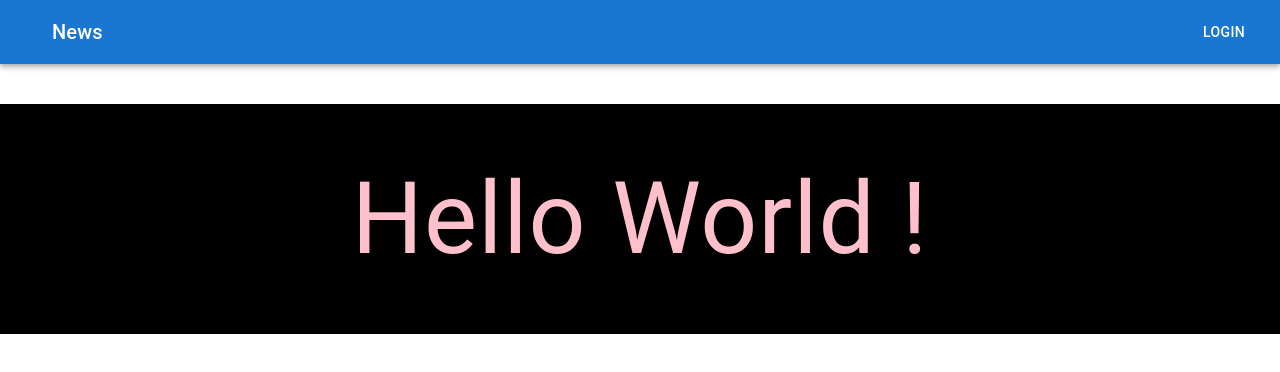
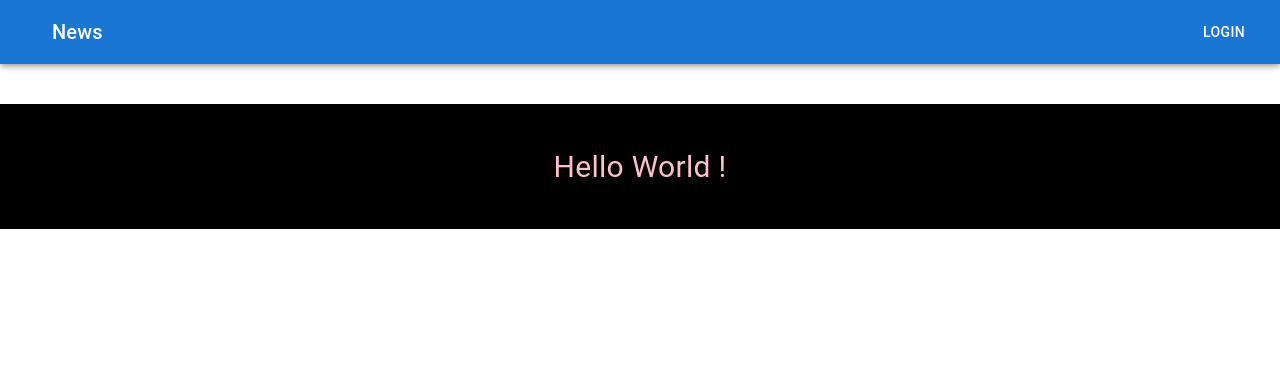
Before and after one commit to chiikawasaki/mui-practice, a Next.js app: page /saki in a window 1280 px wide. Shown: the top 372 px of the page. Built offline with nearby package versions, Linux system fonts and the light colour scheme.

Commit message:
レスポンシブ対応

```diff
--- a/app/saki/page.tsx
+++ b/app/saki/page.tsx
@@ -1,12 +1,19 @@
-import { Box, Typography } from '@mui/material'
-import React from 'react'
+import { Box, Typography } from "@mui/material";
+import React from "react";
 
 const page = () => {
   return (
     <Box>
-        <Typography
-        fontSize={"100px"}
-        color={"pink"}
+      <Typography
+        //   レスポンシブ対応
+        fontSize={{
+          xs: "10px",
+          md: "30px",
+        }}
+        color={{
+          xs: "red",
+          sm: "pink",
+        }}
         bgcolor={"black"}
         display={"flex"}
         alignItems={"center"}
@@ -15,12 +22,11 @@ const page = () => {
         mt={5}
         p={5}
         // 数字で書くと8倍
-        >
+      >
+        Hello World !
+      </Typography>
+    </Box>
+  );
+};
 
-            Hello World !
-            </Typography>
-    </Box>
-  )
-}
-
-export default page
+export default page;
```
